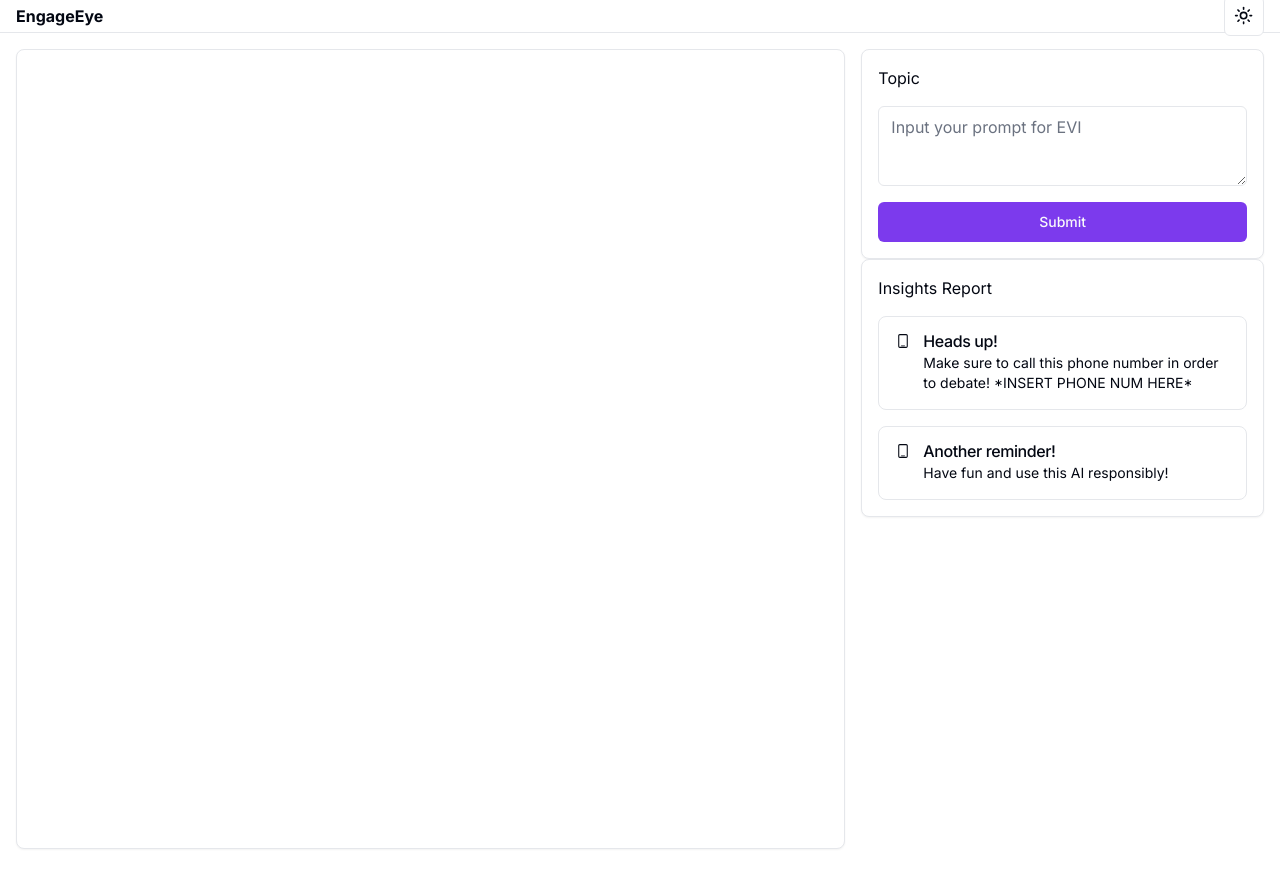
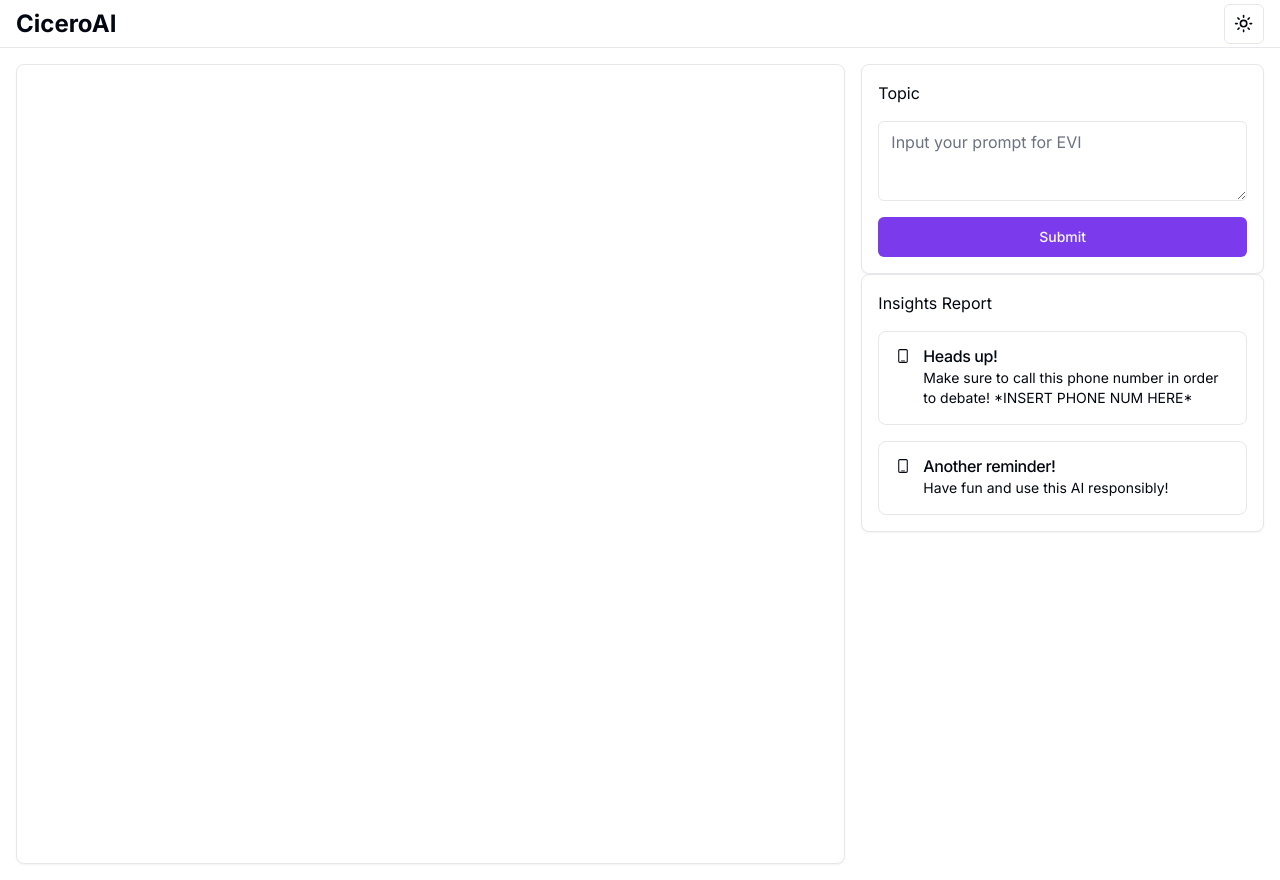
Before and after one commit to sumtzehern/CiceroAi, a Next.js app: page / in a window 1280 px wide. Built offline with nearby package versions, Linux system fonts and the light colour scheme; no server answers.

Commit message:
title page

```diff
--- a/src/app/page.tsx
+++ b/src/app/page.tsx
@@ -5,8 +5,8 @@ import Roomspage from "./rooms";
 export default function Home() {
   return (
     <main>
-      <div className=" p-4 flex h-7 items-center justify-between supports-backdrop-blur:bg-background/60 sticky top-0 z-50 w-full border-b bg-background/95 backdrop-blur">
-        <span className="font-bold">EngageEye</span>
+      <div className=" p-4 flex h-12 items-center justify-between supports-backdrop-blur:bg-background/60 sticky top-0 z-50 w-full border-b bg-background/95 backdrop-blur">
+        <span className="font-bold text-2xl">CiceroAI</span>
         <ModeToggle />
       </div>
       < Roomspage />
```
